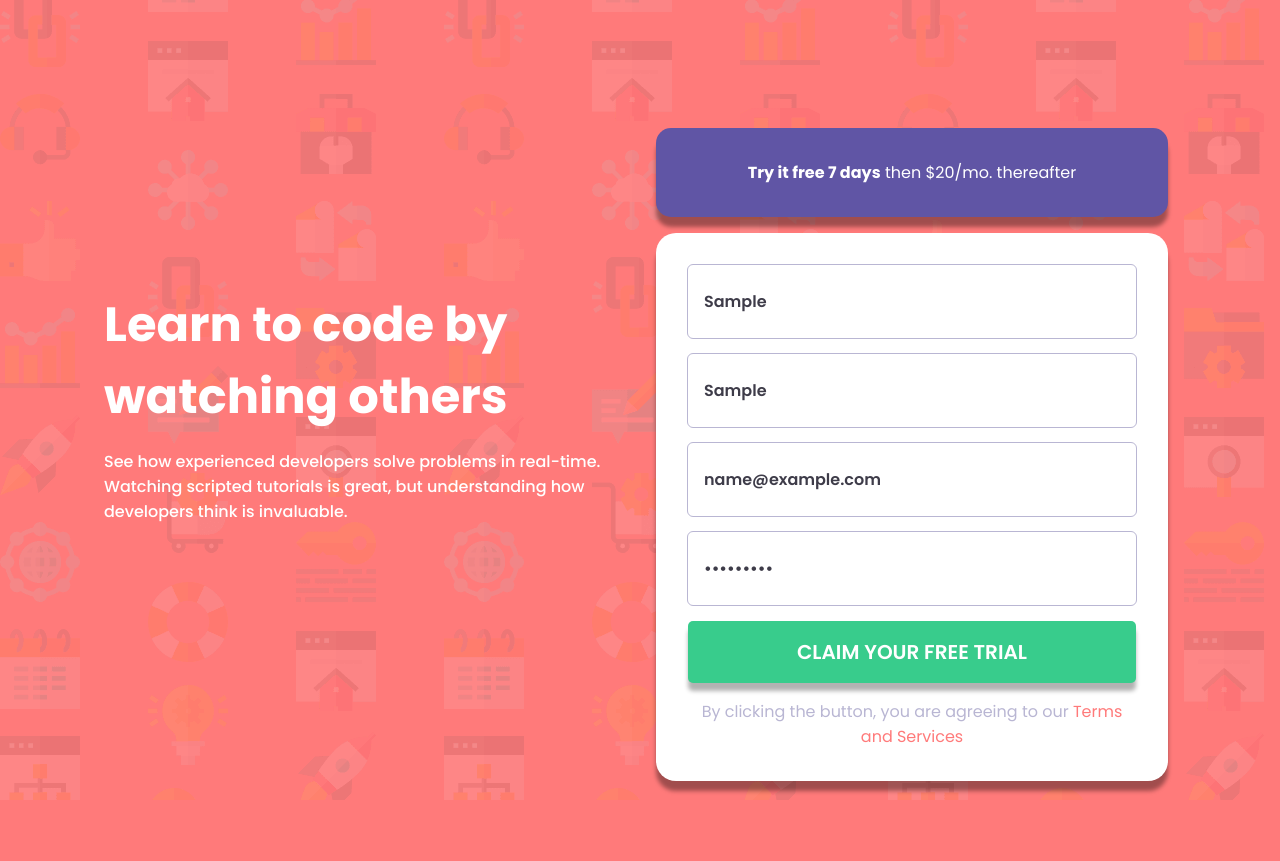
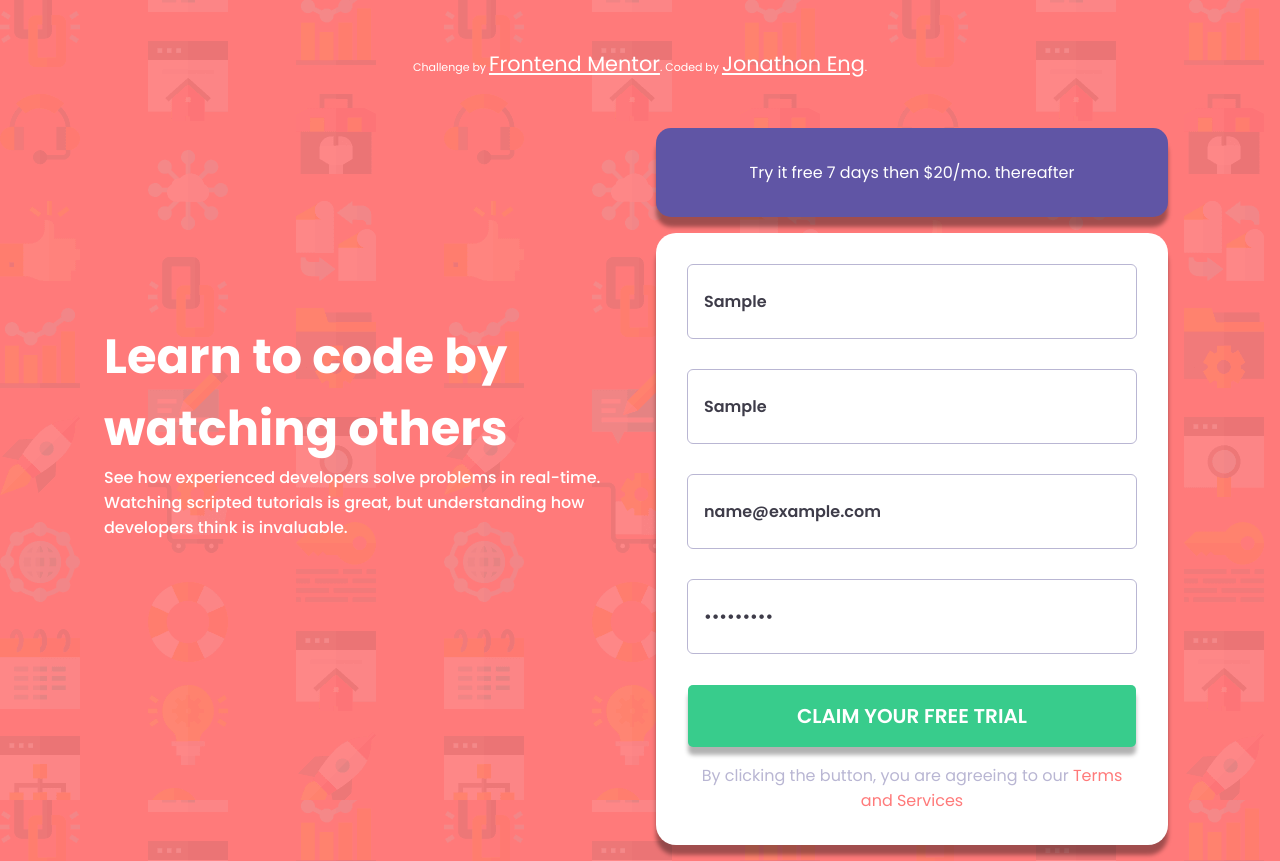
Before and after one commit to jonathon-eng/FrontendMentorChallenge4, a plain HTML site: page index.html in a window 1280 px wide. Both pictures are taken after typing "Sample", "Sample", "name@example.com", "Sample123" into the empty fields and a click on the input "CLAIM YOUR FREE TRIAL". Before the commit the page ends 800 px from the top, so only its background shows below. Drawn offline with Linux system fonts and the light colour scheme.

Commit message:
Got everything working

```diff
--- a/index.html
+++ b/index.html
@@ -19,58 +19,65 @@
 
 
 <div class="description">
-  <p class="hero">
+  <h1 class="hero">
   Learn to code by watching others
-  </p>
+  </h1>
 
-  <p class="heroT">
+  <h2 class="heroT">
   See how experienced developers solve problems in real-time. Watching scripted tutorials is great,
   but understanding how developers think is invaluable.
-  </p>
+  </h2>
 
 </div>
 
 
 <div class="actionArea">
 
-<button class="trialButton" href="#">
+<a class="trialButton" href= "https://www.youtube.com/watch?v=dQw4w9WgXcQ"><button class="trialButton">
   <b>Try it free 7 days</b> then $20/mo. thereafter
-</button>
+</button></a>
 
-<form>
+<form novalidate>
 
-
-  <input type="text" placeholder="First Name" id=Fname name=Fname required minlength="1"/>
+  <label for="cname">First Name</label>
+  <input type="text" placeholder="First Name" id=Fname name=Fname minlength="1"  required />
   <div id="cname" class="emsg"></div>
 
+  <label for="clname">Last Name</label>
   <input type="text" placeholder="Last Name" id=Lname name=Lname required minlength="1"/>
   <div id="clname" class="emsg"></div>
 
 
-  <input type="email" placeholder="Email Address" id=Email name=Email minlength="1" pattern="*@*.com" required/>
+  <label for="email">Email</label>
+  <input type="email" placeholder="Email Address" id=Email name=Email minlength="1" required/>
   <div id="email" class="emsg"></div>
 
+  <label for="password">Password</label>
   <input type="password" placeholder="Password" id="Pass" name="Pass" required minlength="1"/>
   <div id="password" class="emsg"></div>
 
-  <input type="submit" value="CLAIM YOUR FREE TRIAL">
+  <label for="submit">Submit</label>
+  <input id="submit" type="submit" value="CLAIM YOUR FREE TRIAL"/>
+
+
 
   <p class="TOS">By clicking the button, you are agreeing to our <span><a href="#"> Terms and Services </a></span></p>
 
+</form>
 
 
-</form>
+
 
 </div>
 
 
 
-  <!-- <footer>
+  <footer>
     <p class="attribution">
       Challenge by <a href="https://www.frontendmentor.io?ref=challenge" target="_blank">Frontend Mentor</a>.
-      Coded by <a href="#">Your Name Here</a>.
+      Coded by <a href="#">Jonathon Eng</a>.
     </p>
-  </footer> -->
+  </footer>
 
   <script src="script.js"></script>
 </body>
--- a/script.js
+++ b/script.js
@@ -1,64 +1,168 @@
-const form = document.querySelector("form");
-form.addEventListener('submit', (function(){
-    return function(e) {
-      e.preventDefault();
-      check();
-    };
-})(), true);
+// const form = document.querySelector("form");
+// // const submit = document.querySelector("submit")
 
+// form.addEventListener('invalid', e => {
 
-function check () {
-     // (C2) NAME
-    let field1 = document.getElementById("Fname");
-    let error1 = document.getElementById("cname");
-    if (!field1.checkValidity()) {
+//       e.preventDefault();
+
+//       check();
+
+// });
+
+// function check () {
+//     // (C1) INIT
+//     let valid = true, error = "", field = "";
+
+//      // (C2) NAME
+//     field = document.getElementById("Fname");
+//     error = document.getElementById("cname");
+//     if (!field.checkValidity()) {
+//       valid = false;
+//       field.classList.add("err");
+//       error.innerHTML = "First Name cannot be empty\r\n";
+//       return;
+//     } else {
+//       field.classList.remove("err");
+//       error.innerHTML = "";
+//     }
+
+//     // // (C3) LAST NAME
+//     // field = document.getElementById("Lname");
+//     // error = document.getElementById("clname");
+//     // if (!field.checkValidity()) {
+//     //     valid = false;
+//     //     field.classList.add("err");
+//     //     error.innerHTML = "Last Name cannot be empty\r\n";
+//     // } else {
+//     //     field.classList.remove("err");
+//     //     error.innerHTML = "";
+//     // }
+
+//     // // (C4) EMAIL
+//     // field = document.getElementById("Email");
+//     // error = document.getElementById("email");
+//     // if (!field.checkValidity()) {
+//     //     valid = false;
+//     //     field.classList.add("err");
+//     //     error.innerHTML = "Looks like this is not an email\r\n";
+//     // } else {
+//     //     field.classList.remove("err");
+//     //     error.innerHTML = "";
+//     // }
+
+//     // // (C5) PASSWORD
+//     // field = document.getElementById("Pass");
+//     // error = document.getElementById("password");
+//     // if (!field.checkValidity()) {
+//     //   valid = false;
+//     //   field.classList.add("err");
+//     //   error.innerHTML = "Password cannot be empty\r\n";
+//     // } else {
+//     //   field.classList.remove("err");
+//     //   error.innerHTML = "";
+//     // }
+
+//     event.preventDefault()
+
+//     return valid;
+
+//     // (C4) RESULT
+//   }
+
+function errors(){
+
+    let valid = true, error = "", field = "";
+
+    // name
+    field = document.getElementById("Fname");
+    error = document.getElementById("cname");
+    if (!field.checkValidity()) {
       valid = false;
-      field1.classList.add("err");
-      error1.innerHTML = "First Name cannot be empty\r\n";
+      field.style.outline = "2px solid hsl(0, 100%, 74%)";
+      field.classList.add("err");
+      field.style.color = "hsl(0, 100%, 74%)";
+      error.innerHTML = "First Name cannot be empty\r\n";
     } else {
-      field1.classList.remove("err");
-      error1.innerHTML = "";
+      field.classList.remove("err");
+      field.style.outline = "1px hsl(246, 25%, 77%) solid";
+      field.style.color = "hsl(249, 10%, 26%)";
+      error.innerHTML = "";
     }
 
-    // (C3) LAST NAME
-    let field2 = document.getElementById("Lname");
-    let error2 = document.getElementById("clname");
-    if (!field2.checkValidity()) {
-        valid = false;
-        field2.classList.add("err");
-        error2.innerHTML = "Last Name cannot be empty\r\n";
+    field = document.getElementById("Lname");
+    error = document.getElementById("clname");
+    if (!field.checkValidity()) {
+      valid = false;
+      field.style.outline = "2px solid hsl(0, 100%, 74%)";
+      field.style.color = "hsl(0, 100%, 74%)";
+      field.classList.add("err");
+      error.innerHTML = "Last Name cannot be empty\r\n";
     } else {
-        field2.classList.remove("err");
-        error2.innerHTML = "";
+      field.classList.remove("err");
+      field.style.outline = "1px hsl(246, 25%, 77%) solid";
+      field.style.color = "hsl(249, 10%, 26%)";
+      error.innerHTML = "";
     }
 
-    // (C4) EMAIL
-    let field3 = document.getElementById("Email");
-    let error3 = document.getElementById("email");
-    if (!field3.checkValidity()) {
+    field = document.getElementById("Email");
+    error = document.getElementById("email");
+
+    if (field.value.trim().length === 0) {
         valid = false;
-        field3.classList.add("err");
-        error3.innerHTML = "Looks like this is not an email\r\n";
-    } else {
-        field3.classList.remove("err");
-        error3.innerHTML = "";
+        field.style.outline = "2px solid hsl(0, 100%, 74%)";
+        field.style.color = "hsl(0, 100%, 74%)";
+        field.classList.add("err");
+        error.innerHTML = "Email cannot be empty\r\n";
+      }
+
+    else if (!field.checkValidity()) {
+      valid = false;
+      field.style.outline = "2px solid hsl(0, 100%, 74%)";
+      field.style.color = "hsl(0, 100%, 74%)";
+      field.classList.add("err");
+      error.innerHTML = "Looks like this is not an email\r\n";
     }
 
-    // (C5) PASSWORD
-    let field4 = document.getElementById("Pass");
-    let error4 = document.getElementById("password");
-    if (!field4.checkValidity()) {
+    else {
+      field.classList.remove("err");
+      field.style.outline = "1px hsl(246, 25%, 77%) solid";
+      field.style.color = "hsl(249, 10%, 26%)";
+      error.innerHTML = "";
+    }
+
+    field = document.getElementById("Pass");
+    error = document.getElementById("password");
+    if (!field.checkValidity()) {
       valid = false;
-      field4.classList.add("err");
-      error4.innerHTML = "Password cannot be empty\r\n";
+      field.style.outline = "2px solid hsl(0, 100%, 74%)";
+      field.style.color = "hsl(0, 100%, 74%)";
+      field.classList.add("err");
+      error.innerHTML = "Password cannot be empty\r\n";
     } else {
-      field4.classList.remove("err");
-      error4.innerHTML = "";
+      field.classList.remove("err");
+      field.style.outline = "1px hsl(246, 25%, 77%) solid";
+      field.style.color = "hsl(249, 10%, 26%)";
+      error.innerHTML = "";
     }
 
 
+}
 
-event.preventDefault()
-    // (C4) RESULT
-    return valid;
-  }
+const form = document.querySelector("form");
+
+
+//     if (!field.checkValidity()) {
+//       valid = false;
+//       field.classList.add("err");
+//       error.innerHTML = "First Name cannot be empty\r\n";
+//       return;
+//     } else {
+//       field.classList.remove("err");
+//       error.innerHTML = "";
+//     }
+
+
+form.addEventListener('submit', function(event) {
+    event.preventDefault();
+    errors();
+});
--- a/styles.css
+++ b/styles.css
@@ -14,6 +14,7 @@
 body {
     /* Allows for the image to be present and have a color overlay */
     background: url(./images/bg-intro-mobile.png) repeat hsl(0, 100%, 74%);
+
 }
 
 /* First column for desktop view*/
@@ -24,7 +25,6 @@ body {
 }
 
 .description > .hero {
-    padding: 1rem 0;
     font-size: 1.8rem;
     font-weight: 700;
 }
@@ -41,8 +41,9 @@ body {
     flex-direction: column;
 }
 
-.actionArea > .trialButton{
+.actionArea > .trialButton button{
     padding: 2rem;
+    width: 100%;
     margin-bottom: 1rem;
     background-color: hsl(248, 32%, 49%);
     border-radius: 15px;
@@ -69,6 +70,11 @@ body {
     box-sizing: border-box;
 }
 
+
+.actionArea > form > label {
+    display: none;
+}
+
 .actionArea > form > input {
     width: 100%;
     border: none;
@@ -87,7 +93,10 @@ body {
     text-align: left;
     padding-block: 1.5rem;
     outline: 1px hsl(246, 25%, 77%) solid;
+}
 
+.actionArea > form > input:not([type="submit"]):focus {
+    outline: 2px hsl(246, 25%, 77%) solid;
 }
 
 .actionArea > form > input::placeholder {
@@ -115,23 +124,27 @@ body {
 
 /* validation */
 /* the pseudo selector is important!! */
-.actionArea > form > input:not(:focus):not(:placeholder-shown):invalid {
+/* .actionArea > form > input:not(:focus):not(:placeholder-shown):invalid {
     outline: 2px solid hsl(0, 100%, 74%);
-}
-
-
+} */
 
 .err {
     background: #ffe6ee;
-    border: 2px solid hsl(0, 100%, 74%);
     background-image: url(./images/icon-error.svg);
-    background-repeat: no-repeat; }
+    background-repeat: no-repeat;
+    background-position: right center;
+    color: hsl(0, 100%, 74%);
+}
+
 .emsg {
     color: hsl(0, 100%, 74%);
     font-weight: 400;
 font-size: .9rem;
 text-align: right;
-font-style: italic;}
+font-style: italic;
+padding-bottom: 1rem;
+
+}
 /* background-image: url(./images/icon-error.svg);
     background-repeat: no-repeat; */
 
@@ -192,6 +205,14 @@ font-style: italic;}
     margin-top: 10%;
 }
 
+footer {
+    position: absolute;
+    top: 0;
+}
+
+.attribution a  {
+    font-size: 1.3rem;
+}
 
 }
 
@@ -207,5 +228,6 @@ font-style: italic;}
     margin-block: 3rem;
 }
 .attribution a {
-    color: hsl(228, 45%, 44%);
+    color: hsl(0, 0%, 100%);
+
 }
```
